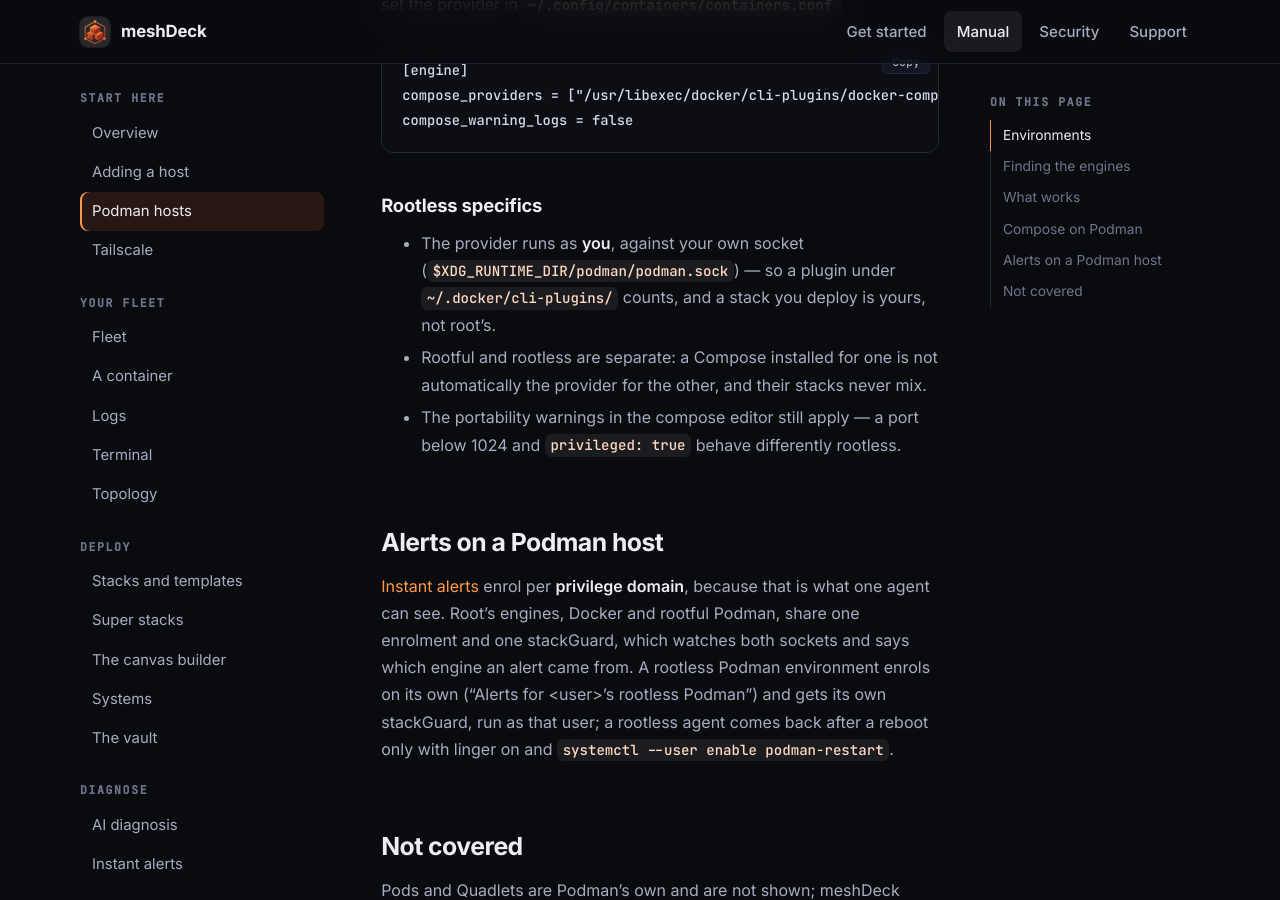
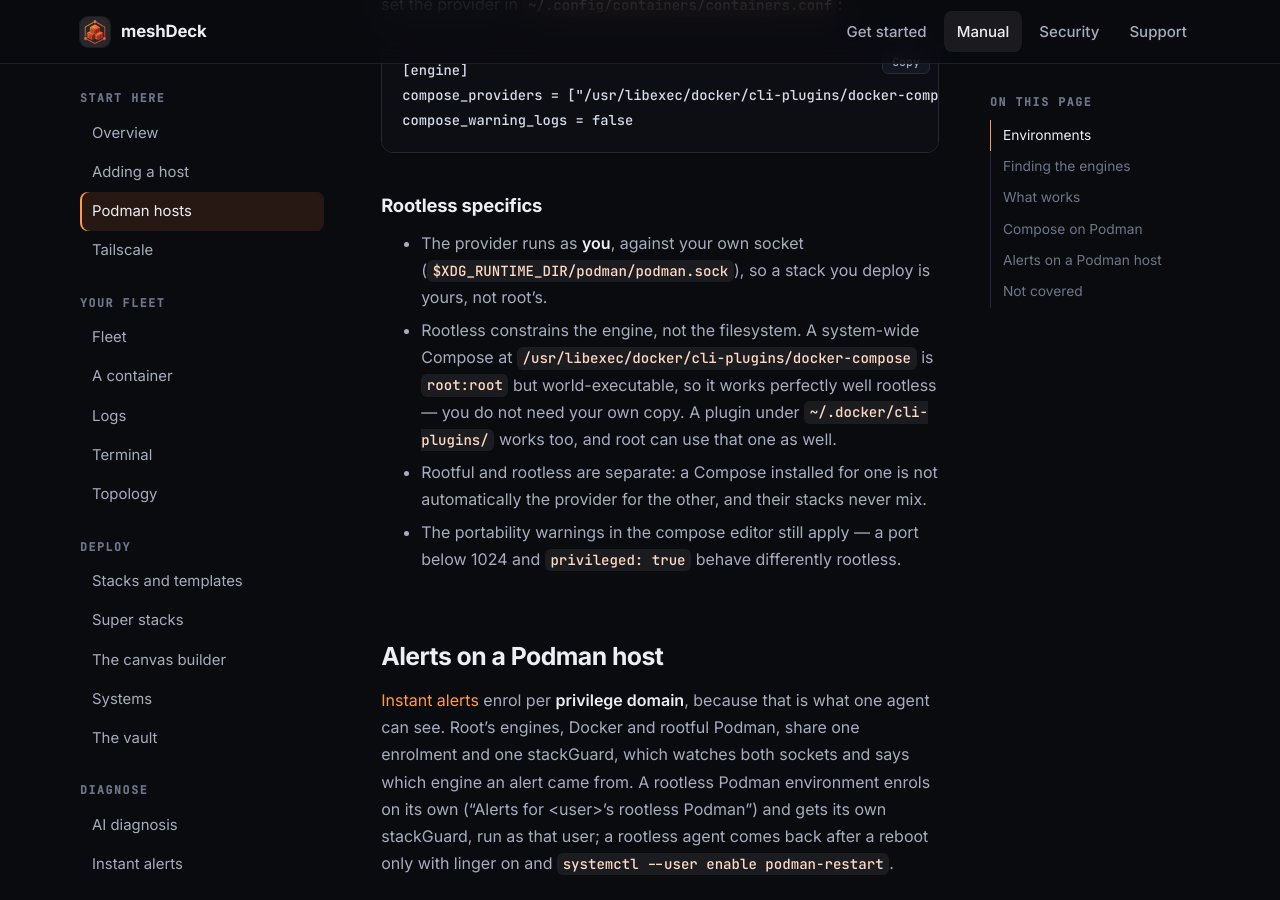
Before and after one commit to AG-Studio-Apps/meshdeck-docs, a Jekyll site: the page built from _manual/podman.md, in a window 1280 px wide and 900 px high, scrolled down 4462 px. Built offline with Jekyll 4.4.1, drawn with Linux system fonts in a browser that asks for light colours.

Commit message:
manual: say plainly that a system Compose works rootless
Rootless constrains the engine, not the filesystem: /usr/libexec/docker/
cli-plugins/docker-compose is root-owned but world-executable (0755 all the
way down), so a rootless user runs it fine and needs no private copy. The
previous wording mentioned only ~/.docker/cli-plugins, which could be read
as the system one being unavailable.

```diff
--- a/_manual/podman.md
+++ b/_manual/podman.md
@@ -106,7 +106,8 @@
 
 ### Rootless specifics
 
-- The provider runs as **you**, against your own socket (`$XDG_RUNTIME_DIR/podman/podman.sock`) — so a plugin under `~/.docker/cli-plugins/` counts, and a stack you deploy is yours, not root's.
+- The provider runs as **you**, against your own socket (`$XDG_RUNTIME_DIR/podman/podman.sock`), so a stack you deploy is yours, not root's.
+- Rootless constrains the engine, not the filesystem. A system-wide Compose at `/usr/libexec/docker/cli-plugins/docker-compose` is `root:root` but world-executable, so it works perfectly well rootless — you do not need your own copy. A plugin under `~/.docker/cli-plugins/` works too, and root can use that one as well.
 - Rootful and rootless are separate: a Compose installed for one is not automatically the provider for the other, and their stacks never mix.
 - The portability warnings in the compose editor still apply — a port below 1024 and `privileged: true` behave differently rootless.
 
```
